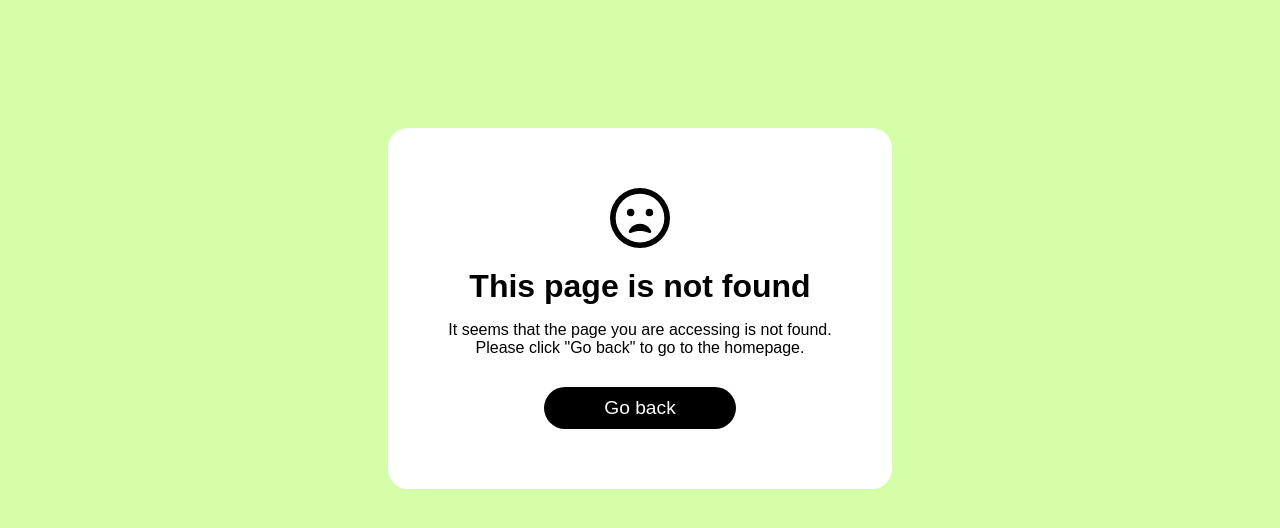
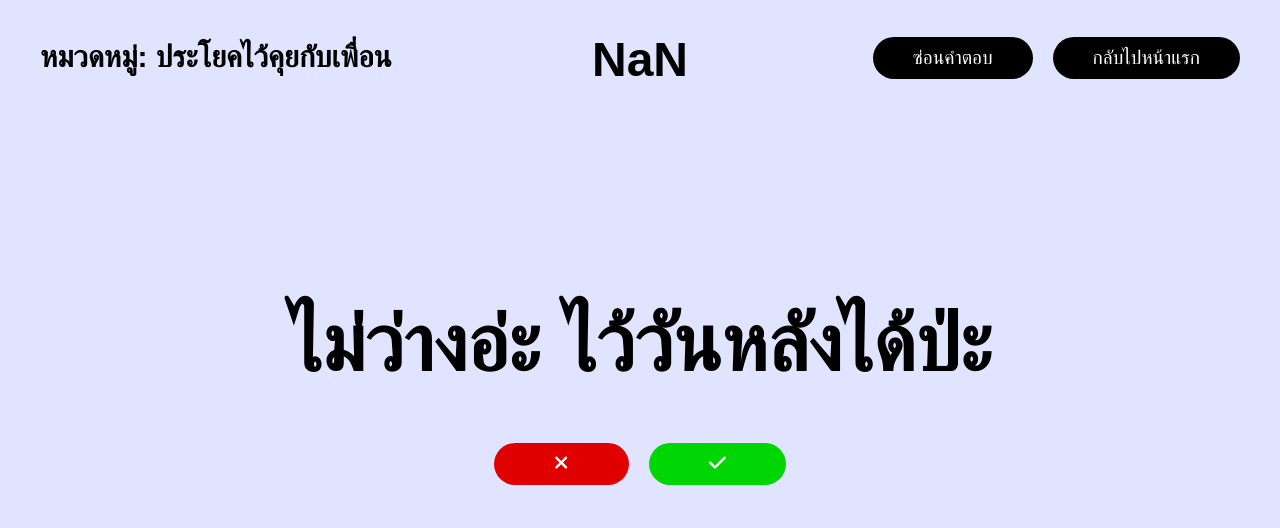
Before and after one commit to suttirakcha/lets-guess, a React (Create React App) app: page /th/chat-with-friends in a window 1280 px wide. Before the commit this address had no page. Shown: the top 528 px of the page. Built offline with nearby package versions, Linux system fonts and the light colour scheme; a web font is replaced by a local one.

Commit message:
Commit Codes

```diff
--- a/src/App.js
+++ b/src/App.js
@@ -66,6 +66,7 @@ import BowkylionSongs from "./th/categories/bowkylion-songs";
 import ClothingTh from "./th/categories/clothing";
 import HolidaysTh from "./th/categories/holidays";
 import EnglishLoanwords from "./th/categories/english-loanwords";
+import ChatWithFriends from "./th/categories/chat-with-friends";
 
 // import MainPageZh from "./zh/main";
 // import AnimalsZh from "./zh/categories/animals";
@@ -141,6 +142,7 @@ export default function App(){
         <Route path="/th/clothing" element={<ClothingTh />} />
         <Route path="/th/holidays" element={<HolidaysTh />} />
         <Route path="/th/english-loanwords" element={<EnglishLoanwords />} />
+        <Route path="/th/chat-with-friends" element={<ChatWithFriends />} />
 
         {/* Chinese */}
         {/* <Route path="/zh" element={<MainPageZh />} />
--- /dev/null
+++ b/src/th/categories/chat-with-friends.js
@@ -0,0 +1,8 @@
+import React from "react";
+import "../../App.scss";
+import QuestionsTh from "../components/questions";
+
+export default function ChatWithFriends(){
+  const words = ["ใกล้ถึงยัง","กินอะไรดี","ไม่มีตังเลยอ่ะ","ไปเที่ยวกันมั้ย","น่ารักจังเลย","คิดถึงจังเลย","แปปนะ อาบน้ำอยู่","เคยดูหนังเรื่องนี้ป่ะ","ไม่ว่างอ่ะ ไว้วันหลังได้ป่ะ","ขอยืมตังหน่อย","ไปกินหมูกระทะกันมั้ย","ใกล้จะออกจากบ้านละ","อุ้ย ดูคนนี้สิ หล่อมากเลย","เตะบอลกันมั้ย","ช่วงนี้เปลี่ยนไปเยอะเลยนะ","สวัสดี เป็นไงบ้าง","กินร้านนี้สิ ร้านนี้อร่อยนะ","พอดีต้องอ่านหนังสือเตรียมสอบอ่ะ","ไม่ได้เจอกันนาน สบายดีป่ะ"];
+  return (<QuestionsTh answers={words} category="ประโยคไว้คุยกับเพื่อน" redirect="/th/chat-with-friends"/>)
+}
--- a/src/th/main.js
+++ b/src/th/main.js
@@ -522,6 +522,10 @@ export default function MainPage(){
         link: "/th/education"
       },
       {
+        category: "ประโยคไว้คุยกับเพื่อน",
+        link: "/th/chat-with-friends"
+      },
+      {
         category: "ไปต่างประเทศ",
         link: "/th/travel-to-foreign-countries"
       },
@@ -634,6 +638,7 @@ export default function MainPage(){
         <CardCate category="ตัวละครในเกม ROV" link="/th/characters-in-rov"/>
         <CardCate category="นักร้องไทย" link="/th/thai-singers"/>
         <CardCate category="ประเทศในโลก" link="/th/countries-in-the-world"/>
+        <CardCate category="ประโยคไว้คุยกับเพื่อน" link="/th/chat-with-friends"/>
         <CardCate category="ไปต่างประเทศ" link="/th/travel-to-foreign-countries"/>
         <CardCate category="ผลไม้ต่างๆ" link="/th/fruits"/>
         <CardCate category="เพลงของ BOWKYLION" link="/th/bowkylion-songs"/>
```
